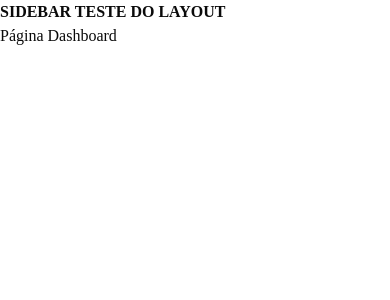
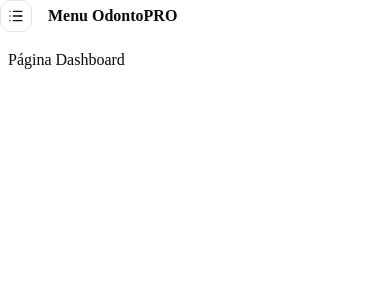
Before and after one commit to henriquejunqueira/projeto_fullstack_saas, a Next.js app in the folder odontopro/: page /dashboard in a window 390 px wide. Shown: the top 300 px of the page. Built offline with nearby package versions, Linux system fonts and the light colour scheme.

Commit message:
Começando sidebar

```diff
--- /dev/null
+++ b/odontopro/src/app/(panel)/dashboard/_components/sidebar.tsx
@@ -0,0 +1,49 @@
+'use client';
+
+import { useState } from 'react';
+import { usePathname } from 'next/navigation';
+import clsx from 'clsx';
+import {
+  Sheet,
+  SheetContent,
+  SheetDescription,
+  SheetHeader,
+  SheetTitle,
+  SheetTrigger,
+} from '@/components/ui/sheet';
+import { Button } from '@/components/ui/button';
+import { List } from 'lucide-react';
+
+export function SidebarDashboard({ children }: { children: React.ReactNode }) {
+  const pathname = usePathname();
+  const [isCollapsed, setIsCollapsed] = useState(false);
+
+  return (
+    <div className='flex min-h-screen w-full'>
+      <div
+        className={clsx('flex flex-1 flex-col transition-all duration-300', {
+          'md:ml-20': isCollapsed,
+          'md-ml-64': !isCollapsed,
+        })}
+      >
+        <header className='md:hidden'>
+          <Sheet>
+            <div className='flex items-center gap-4'>
+              <SheetTrigger asChild>
+                <Button variant='outline' size='icon' className='md:hidden'>
+                  <List className='w-5 h-5' />
+                </Button>
+              </SheetTrigger>
+
+              <h1 className='text-base md:text-lg font-semibold'>
+                Menu OdontoPRO
+              </h1>
+            </div>
+          </Sheet>
+        </header>
+
+        <main className='flex-1 py-4 px-2 md:p-6'>{children}</main>
+      </div>
+    </div>
+  );
+}
--- a/odontopro/src/app/(panel)/dashboard/layout.tsx
+++ b/odontopro/src/app/(panel)/dashboard/layout.tsx
@@ -1,3 +1,5 @@
+import { SidebarDashboard } from './_components/sidebar';
+
 export default function DashboardLayout({
   children,
 }: {
@@ -5,8 +7,7 @@
 }) {
   return (
     <>
-      <h1 className='font-bold'>SIDEBAR TESTE DO LAYOUT</h1>
-      {children}
+      <SidebarDashboard>{children}</SidebarDashboard>
     </>
   );
 }
```
